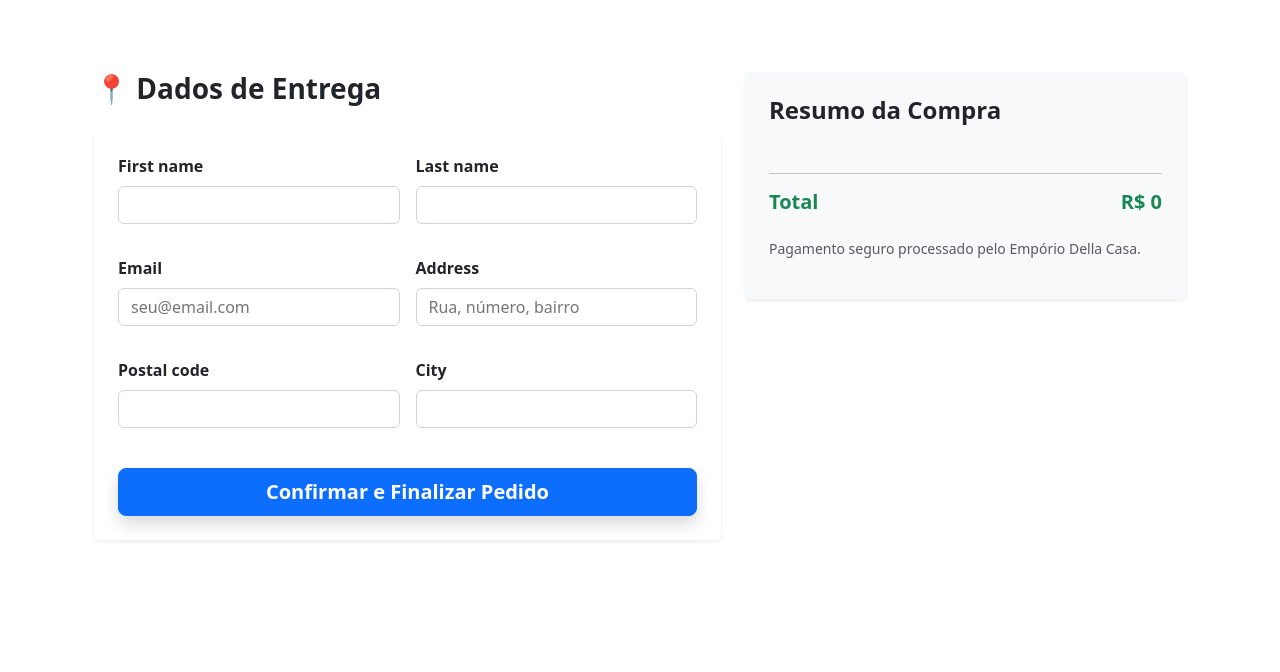
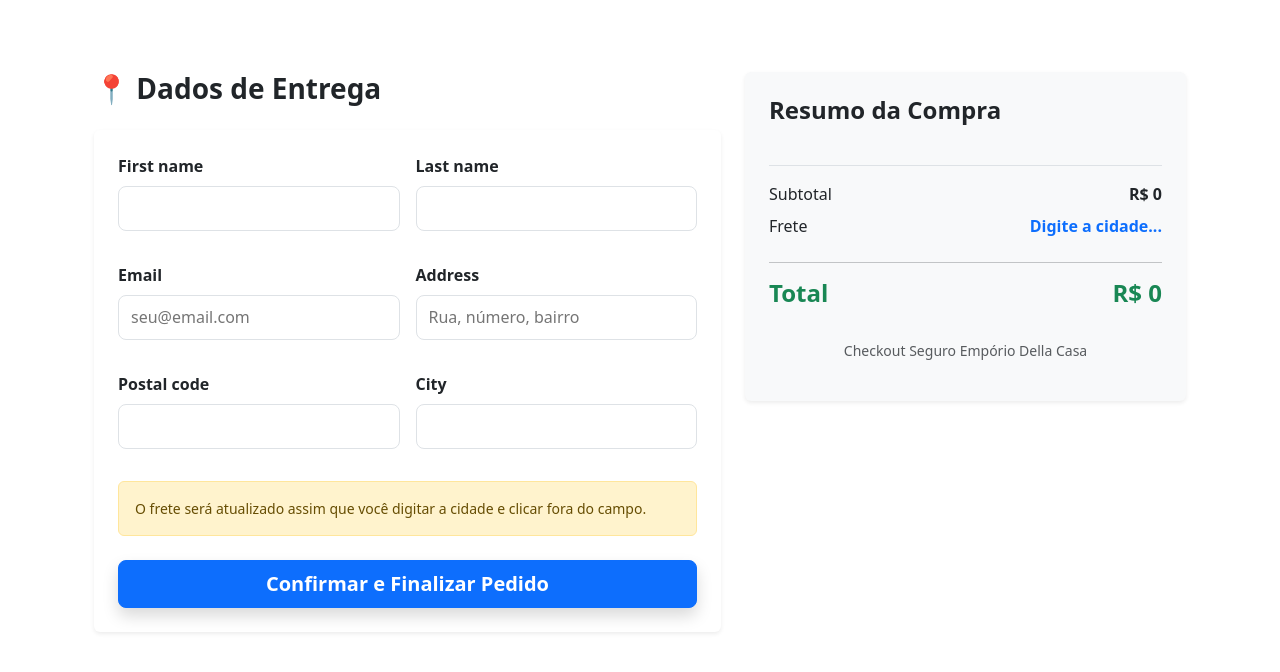
Before and after one commit to arnoldcainan/emporio_della_casa, a Django app: template orders/templates/orders/create.html in a window 1280 px wide. Shown: the part 56-728 px from the top of the page. Run offline with Django 5.2, Linux system fonts and the light colour scheme; the template is opened without the code that fills it: values that come from a table or form of the project are taken from there, others are empty.

Commit message:
fix: shipping calculation logic and real-time total update

```diff
--- a/orders/models.py
+++ b/orders/models.py
@@ -18,6 +18,7 @@ class Order(models.Model):
     utm_source = models.CharField(max_length=100, blank=True, null=True)
     utm_medium = models.CharField(max_length=100, blank=True, null=True)
     utm_campaign = models.CharField(max_length=100, blank=True, null=True)
+    shipping_cost = models.DecimalField(max_digits=10, decimal_places=2, default=0.00)
 
     class Meta:
         ordering = ['-created']
@@ -26,7 +27,8 @@ class Order(models.Model):
         return f'Pedido {self.id}'
 
     def get_total_cost(self):
-        return sum(item.get_cost() for item in self.items.all())
+        subtotal = sum(item.get_cost() for item in self.items.all())
+        return subtotal + self.shipping_cost
 
 
 class OrderItem(models.Model):
--- a/orders/templates/orders/create.html
+++ b/orders/templates/orders/create.html
@@ -19,7 +19,12 @@
                         </div>
                         {% endfor %}
                     </div>
-                    <button type="submit" class="btn btn-primary btn-lg mt-4 w-100 fw-bold shadow">
+
+                    <div class="alert alert-warning mt-3 small">
+                        <i class="bi bi-info-circle"></i> O frete será atualizado assim que você digitar a cidade e clicar fora do campo.
+                    </div>
+
+                    <button type="submit" class="btn btn-primary btn-lg mt-2 w-100 fw-bold shadow">
                         Confirmar e Finalizar Pedido
                     </button>
                 </form>
@@ -28,22 +33,36 @@
 
         <div class="col-md-5">
             <div class="card p-4 bg-light border-0 shadow-sm">
-                <h4 class="fw-bold mb-3 text-dark">Resumo da Compra</h4>
-                <div class="mb-3">
+                <h4 class="fw-bold mb-4 text-dark">Resumo da Compra</h4>
+
+                <div class="mb-3 border-bottom pb-3">
                     {% for item in cart %}
                     <div class="d-flex justify-content-between align-items-center mb-2">
-                        <span>{{ item.quantity }}x {{ item.product.name }}</span>
-                        <span class="fw-bold text-muted">R$ {{ item.total_price }}</span>
+                        <span class="text-muted">{{ item.quantity }}x {{ item.product.name }}</span>
+                        <span class="fw-bold">R$ {{ item.total_price }}</span>
                     </div>
                     {% endfor %}
                 </div>
-                <hr>
-                <div class="d-flex justify-content-between h5 fw-bold text-success">
+
+                <div class="d-flex justify-content-between mb-2">
+                    <span>Subtotal</span>
+                    <span class="fw-bold">R$ <span id="subtotal-val" data-value="{{ cart.get_total_price|stringformat:'.2f' }}">{{ cart.get_total_price }}</span></span>
+                </div>
+
+                <div class="d-flex justify-content-between mb-2">
+                    <span>Frete</span>
+                    <span class="text-primary fw-bold" id="shipping-val">Digite a cidade...</span>
+                </div>
+
+                <hr class="my-3">
+
+                <div class="d-flex justify-content-between h4 fw-bold text-success">
                     <span>Total</span>
-                    <span>R$ {{ cart.get_total_price }}</span>
+                    <span>R$ <span id="total-val">{{ cart.get_total_price }}</span></span>
                 </div>
-                <p class="text-muted small mt-3">
-                    <i class="bi bi-shield-check"></i> Pagamento seguro processado pelo Empório Della Casa.
+
+                <p class="text-muted small mt-4 text-center">
+                    <i class="bi bi-shield-lock-fill"></i> Checkout Seguro Empório Della Casa
                 </p>
             </div>
         </div>
@@ -51,25 +70,61 @@
 </div>
 
 <style>
-    /* Estilização rápida para os inputs do Django */
-    input {
+    /* Estilização para os inputs automáticos do Django */
+    input, select, textarea {
         display: block;
         width: 100%;
-        padding: 0.375rem 0.75rem;
+        padding: 0.6rem 0.75rem;
         font-size: 1rem;
-        font-weight: 400;
-        line-height: 1.5;
         color: #212529;
         background-color: #fff;
-        background-clip: padding-box;
-        border: 1px solid #ced4da;
-        border-radius: 0.375rem;
-        transition: border-color .15s ease-in-out,box-shadow .15s ease-in-out;
+        border: 1px solid #dee2e6;
+        border-radius: 0.5rem;
+        transition: border-color .15s ease-in-out;
     }
     input:focus {
-        border-color: #86b7fe;
+        border-color: #0d6efd;
         outline: 0;
-        box-shadow: 0 0 0 0.25rem rgba(13, 110, 253, 0.25);
+        box-shadow: 0 0 0 0.25rem rgba(13, 110, 253, 0.1);
     }
 </style>
+
+<script>
+    document.addEventListener('DOMContentLoaded', function() {
+        const cityInput = document.querySelector('input[name="city"]');
+        const shippingDisplay = document.getElementById('shipping-val');
+        const totalDisplay = document.getElementById('total-val');
+        const subtotalElement = document.getElementById('subtotal-val');
+
+        if (cityInput && subtotalElement) {
+            // Pegamos o valor numérico direto do atributo data-value que o Django enviou
+            const subtotal = parseFloat(subtotalElement.getAttribute('data-value'));
+
+            cityInput.addEventListener('blur', function() {
+                const city = this.value;
+                if (city.length > 2) {
+                    shippingDisplay.innerText = "Calculando...";
+
+                    fetch(`/orders/ajax/get-shipping/?city=${encodeURIComponent(city)}`)
+                        .then(response => response.json())
+                        .then(data => {
+                            const shippingCost = parseFloat(data.shipping_cost);
+
+                            // Formatação elegante para o Frete
+                            shippingDisplay.innerText = `R$ ${shippingCost.toLocaleString('pt-BR', {minimumFractionDigits: 2})}`;
+
+                            const totalFinal = subtotal + shippingCost;
+
+                            // Formatação elegante para o Total Final
+                            totalDisplay.innerText = totalFinal.toLocaleString('pt-BR', {minimumFractionDigits: 2});
+                        })
+                        .catch(error => {
+                            console.error('Erro:', error);
+                            shippingDisplay.innerText = "Erro ao calcular";
+                        });
+                }
+            });
+        }
+    });
+</script>
 {% endblock %}
--- a/orders/templates/orders/created.html
+++ b/orders/templates/orders/created.html
@@ -9,8 +9,10 @@
         <h1 class="fw-bold text-dark">Pedido Recebido com Sucesso!</h1>
         <p class="lead text-muted">Agradecemos a preferência. Sua seleção de vinhos está sendo preparada.</p>
 
-        <div class="my-4 py-3 px-5 bg-light d-inline-block rounded-pill border">
-            <h5 class="mb-0 fw-bold">Número do Pedido: <span class="text-primary">#{{ order.id }}</span></h5>
+        <div class="alert alert-light border d-inline-block px-5 py-3">
+            <p>Número do Pedido: <strong>#{{ order.id }}</strong></p>
+            <p>Valor do Frete: <span class="text-primary">R$ {{ order.shipping_cost }}</span></p>
+            <p class="h5">Total Pago: <strong>R$ {{ order.get_total_cost }}</strong></p>
         </div>
 
         <div class="mt-4">
--- a/orders/urls.py
+++ b/orders/urls.py
@@ -1,4 +1,3 @@
-# orders/urls.py
 from django.urls import path
 from . import views
 
@@ -7,4 +6,5 @@ app_name = 'orders'
 
 urlpatterns = [
     path('finalizar/', views.order_create, name='order_create'),
+    path('ajax/get-shipping/', views.get_shipping_quote, name='get_shipping_quote'),
 ]
```
Also changed, not shown: orders/admin.py (+7 -5 lines), orders/services.py (added, +15 -0 lines), orders/views.py (+14 -0 lines), orders/migrations/0002_order_shipping_cost.py (added).
